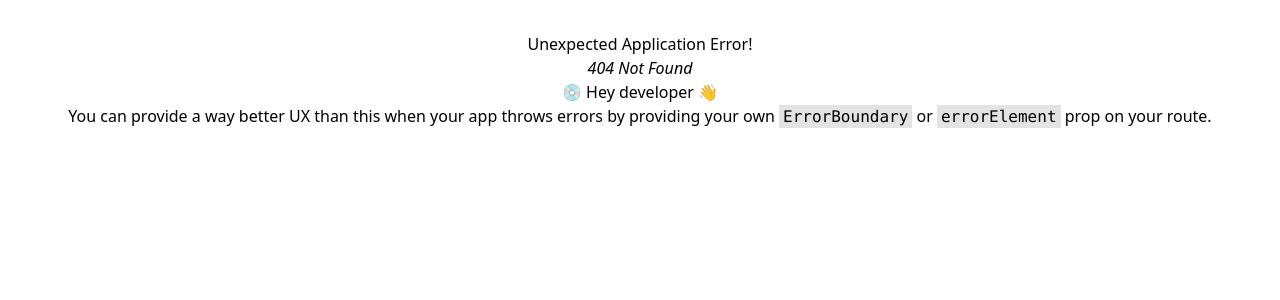
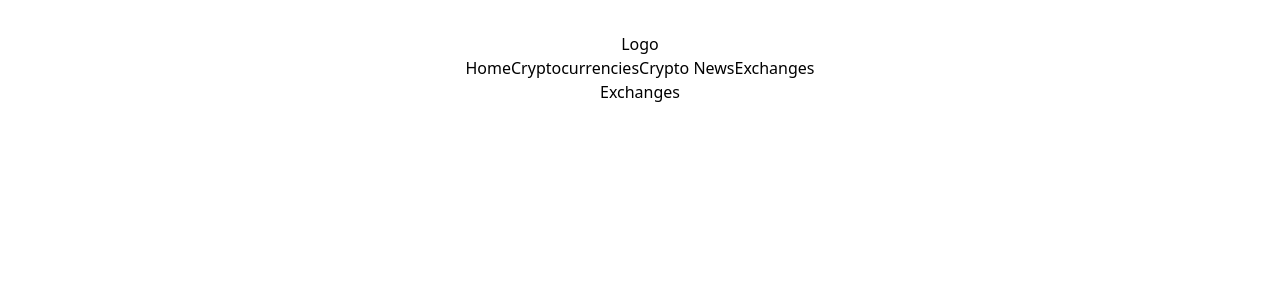
Before and after one commit to garvit0908/CryptoMania, a React (Vite) app in the folder CryptoMania/: page /exchanges in a window 1280 px wide. Before the commit this address had no page. Shown: the top 300 px of the page. Built offline with nearby package versions, Linux system fonts and the light colour scheme.

Commit message:
Established Routes

```diff
--- a/CryptoMania/src/App.jsx
+++ b/CryptoMania/src/App.jsx
@@ -1,8 +1,13 @@
 import { useState } from 'react'
 import './App.css'
-import Home from './Pages/Home'
+import Home from './Components/Home'
+import CryptoCurrencies from './Components/CryptoCurrencies'
+import Exchanges from './Components/Exchanges'
+import News from './Components/CryptoNews'
 import Navbar from './Components/Navbar'
 import NavExample from './Components/NavExample'
+import { BrowserRouter,Route,Routes} from 'react-router-dom'
+import CryptoNews from './Components/CryptoNews'
 
 
 //There will be hell lot of components and u have to plan that
@@ -12,10 +17,20 @@ function App() {
 
   return (
     <>
-    {/* <h1 className='bg-green-500 p-4 rounded-xl'>Hello</h1> */}
-    {/* <Navbar /> */}
-    {/* <Home /> */}
-    {/* <NavExample/> */}
+    <div>
+      <Navbar/>
+    </div>
+    <div>
+      <BrowserRouter>
+        <Routes>
+          <Route path="/" element={<Home/>}/>
+          <Route path="/cryptocurrencies" element={<CryptoCurrencies/>}/>
+          <Route path="/cryptonews" element={<CryptoNews/>}/>
+          <Route path="/exchanges" element={<Exchanges/>}/>
+        </Routes>
+      </BrowserRouter>
+    </div>
+
     </>
   )
 }
--- a/CryptoMania/src/Pages/CryptoNews.jsx
+++ b/CryptoMania/src/Components/CryptoNews.jsx
@@ -3,7 +3,7 @@ import React from 'react'
 function CryptoNews() {
   return (
     <div>
-
+      Crypto News
     </div>
   )
 }
--- a/CryptoMania/src/Pages/Exchanges.jsx
+++ b/CryptoMania/src/Components/Exchanges.jsx
@@ -3,7 +3,7 @@ import React from 'react'
 function Exchanges() {
   return (
     <div>
-
+      Exchanges
     </div>
   )
 }
--- a/CryptoMania/src/main.jsx
+++ b/CryptoMania/src/main.jsx
@@ -2,24 +2,23 @@ import React from 'react'
 import ReactDOM from 'react-dom/client'
 import App from './App.jsx'
 import './index.css'
-import Home from './Pages/Home.jsx'
-import CryptoCurrencies from './Pages/CryptoCurrencies.jsx'
+import Home from './Components/Home.jsx'
+import CryptoCurrencies from './Components/CryptoCurrencies.jsx'
 import { RouterProvider, createBrowserRouter, createRoutesFromElements,Route } from 'react-router-dom'
 
-const router=createBrowserRouter(
-  createRoutesFromElements(
-    <Route path="/" element={<Home />}>
-       <Route path="/crypto-currencies" element={<CryptoCurrencies />} />
+// const router=createBrowserRouter(
+//   createRoutesFromElements(
+//     <Route path="/" element={<Home />}>
+//        <Route path="/crypto-currencies" element={<CryptoCurrencies />} />
+//     </Route>
 
-
-    </Route>
-
-  )
-)
+//   )
+// )
 
 ReactDOM.createRoot(document.getElementById('root')).render(
   <React.StrictMode>
-    <RouterProvider router={router}>
-    </RouterProvider>
+    {/* <RouterProvider router={router}> */}
+    {/* </RouterProvider> */}
+    <App/>
   </React.StrictMode>,
 )
```
Also changed, not shown: CryptoMania/src/Components/CryptoCurrencies.jsx (renamed from CryptoMania/src/Pages/CryptoCurrencies.jsx), CryptoMania/src/Components/Home.jsx (renamed from CryptoMania/src/Pages/Home.jsx).
